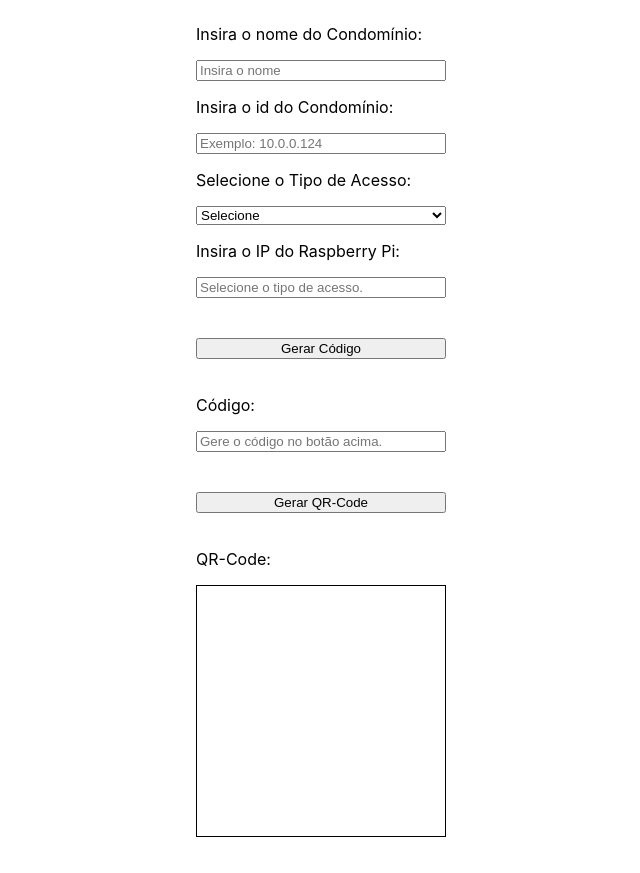
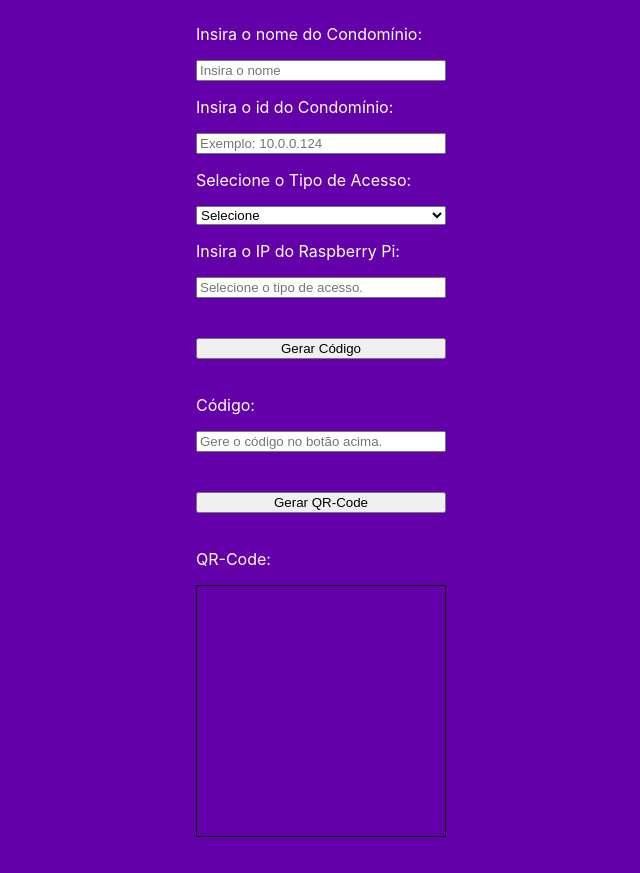
Before and after one commit to yuri-almeid/Snackin-QRG, a plain HTML site: page index.html in a window 1280 px wide. Shown: the whole page, without its empty margins (319-959 px from the left). Before the commit the page ends 840 px from the top, so only its background shows below. Drawn offline with Linux system fonts and the light colour scheme.

Commit message:
changing background

```diff
--- a/index.html
+++ b/index.html
@@ -6,9 +6,9 @@
   <link rel="stylesheet" href="style.css">
   <title>Snackin QRG</title>
 </head>
-<body>
+<body style="background-color:#6400aa;color:white;">
 
-  <div class="container">
+  <div class="container" >
     <p>Insira o nome do Condomínio:</p>
     <input id="name" type="Text" placeholder="Insira o nome">
     <p>Insira o id do Condomínio:</p>
@@ -28,9 +28,12 @@
     <button id="gqr">Gerar QR-Code</button>
     <p>QR-Code:</p>
     <div id="qrcode"></div>
+    <br><br>
   </div>
 
   <script src="qrcode.js"></script>
   <script src="qrscript.js"></script>
+
+
 </body>
 </html>
```
